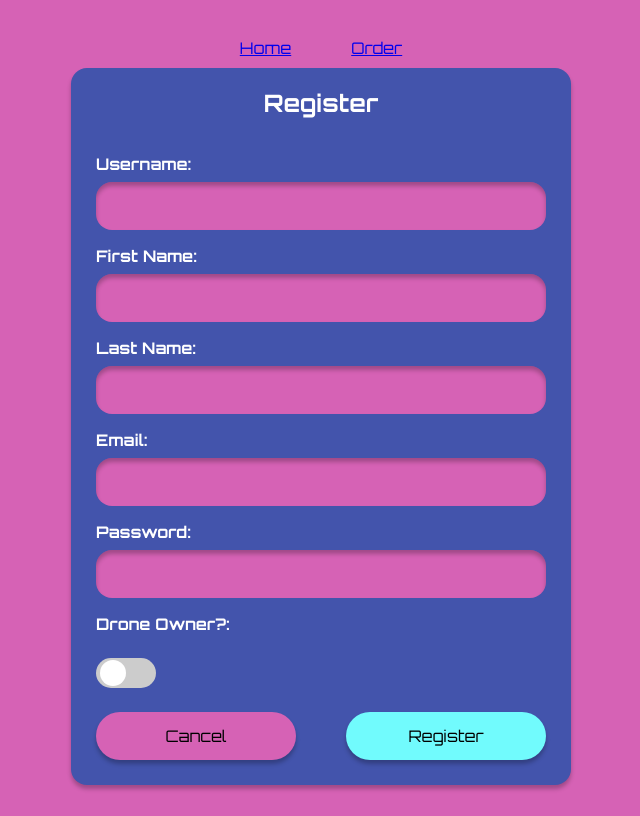
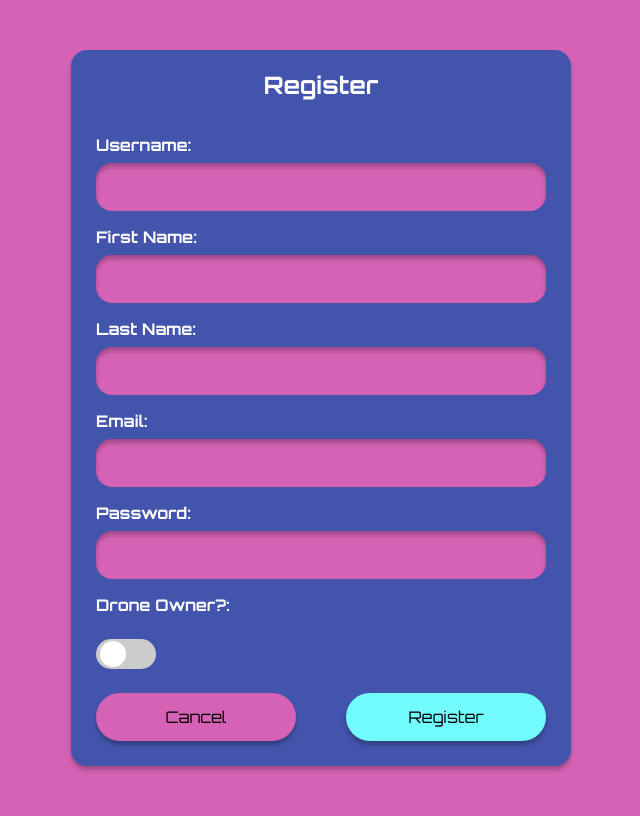
Before and after one commit to Treyson-Grange/DroneCones, a Nuxt app in the folder dronecones-app/: page /register in a window 1280 px wide. Shown: the whole page, without its empty margins (319-959 px from the left). Built offline with nearby package versions, Linux system fonts and the light colour scheme; a web font is replaced by a local one.

Commit message:
reformatted register page to not include menu bar

```diff
--- a/dronecones-app/assets/style.css
+++ b/dronecones-app/assets/style.css
@@ -17,7 +17,7 @@ body {
   background-color: #D662B5;
 }
 
-.login-page {
+.page {
   width: 100vw;
   height: 100vh;
   display: flex;
--- a/dronecones-app/components/RegisterComp.vue
+++ b/dronecones-app/components/RegisterComp.vue
@@ -64,11 +64,10 @@
 </script>
 
 <template>
-
+  <div class = "page">
     <div class="login">
       <h2>Register</h2>
       <form v-on:submit="submitForm">
-
         <div class="form-group">
           <label for="username">Username:</label>
           <input type="text" id="username" v-model="formData.username" />
@@ -111,4 +110,5 @@
         </div>
       </form>
     </div>
+  </div>
 </template>
--- a/dronecones-app/components/loginComp.vue
+++ b/dronecones-app/components/loginComp.vue
@@ -1,5 +1,5 @@
 <template>
-    <div class = "login-page">
+    <div class = "page">
       <div class="login">
         <h2>Login</h2>
         <form>
--- a/dronecones-app/pages/register.vue
+++ b/dronecones-app/pages/register.vue
@@ -4,6 +4,5 @@
 </style>
 
 <template>
-    <SiteHeader />
     <RegisterComp />
 </template>
```
Lines whose indentation alone changed are shown as unchanged.
